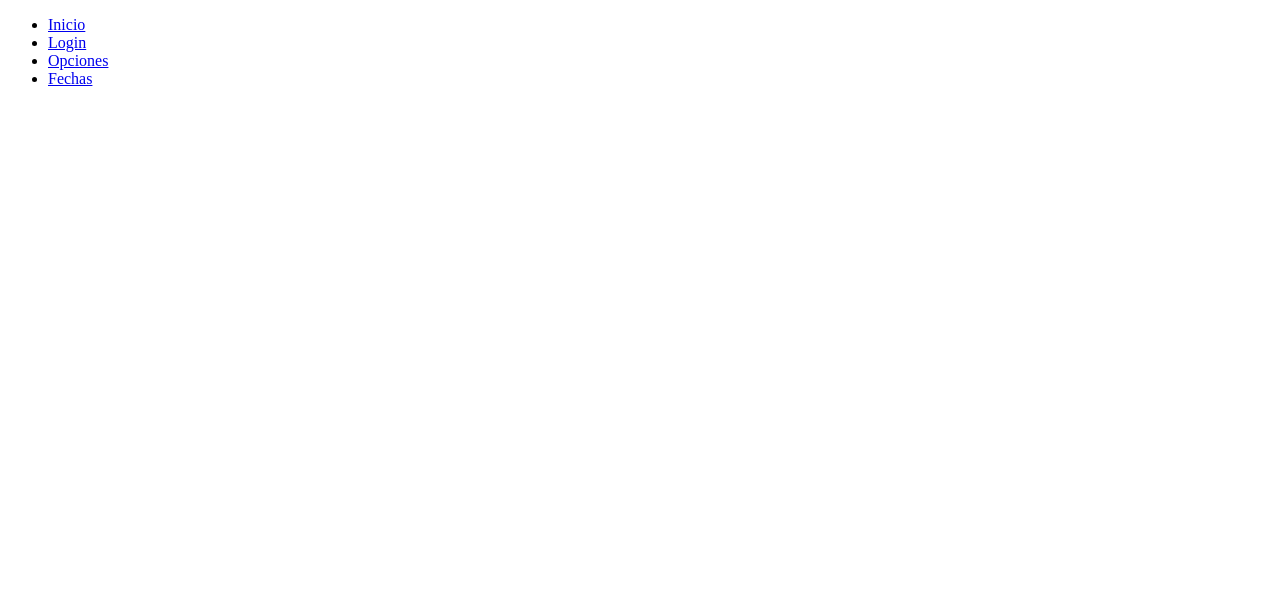
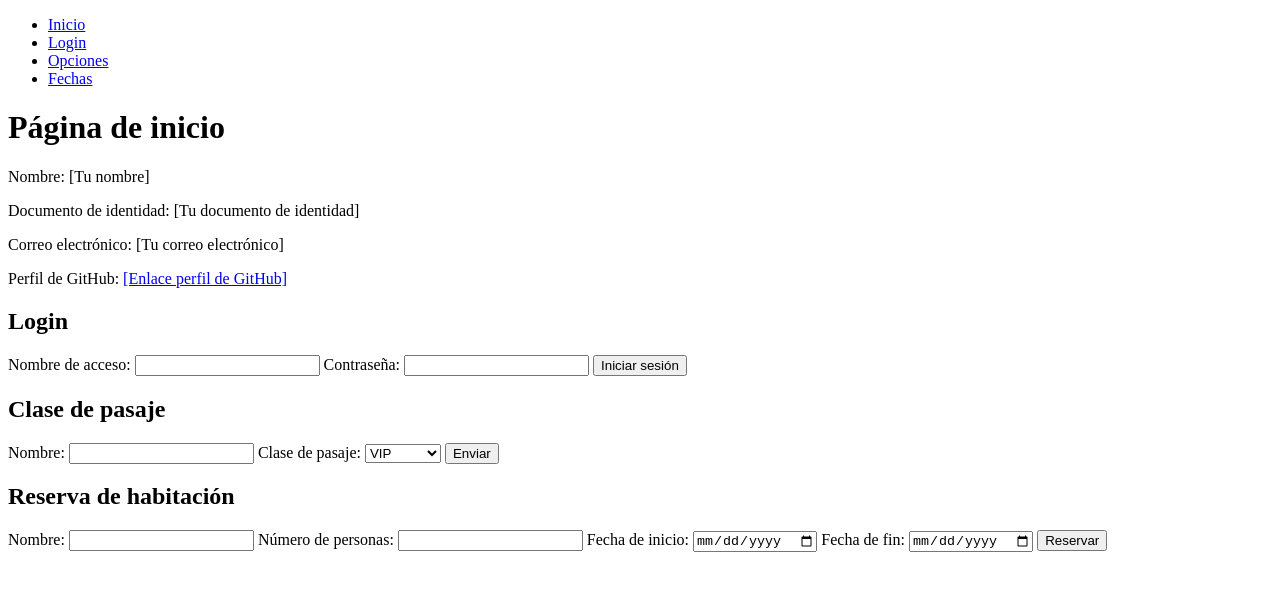
Before and after one commit to Vale-Ortiz/Pagina-2, a plain HTML site: page INDEX.HTML in a window 1280 px wide. Drawn offline with Linux system fonts and the light colour scheme.

Commit message:
pagina de inico, formulario de login, lista de opciones, fechas

```diff
--- a/INDEX.HTML
+++ b/INDEX.HTML
@@ -1,5 +1,6 @@
 <!DOCTYPE html>
 <html lang="es">
+
 <head>
     <meta charset="UTF-8">
     <meta name="viewport" content="width=device-width, initial-scale=1.0">
@@ -8,8 +9,10 @@
 
     </style>
 </head>
+
 <body>
     <!-- Menú horizontal -->
+    <header>
         <nav>
             <ul>
                 <li><a href="inicio.html">Inicio</a></li>
@@ -18,3 +21,61 @@
                 <li><a href="fechas.html">Fechas</a></li>
             </ul>
         </nav>
+    </header>
+
+
+    <!-- Página de inicio -->
+    <h1>Página de inicio</h1>
+    <p>Nombre: [Tu nombre]</p>
+    <p>Documento de identidad: [Tu documento de identidad]</p>
+    <p>Correo electrónico: [Tu correo electrónico]</p>
+    <p>Perfil de GitHub: <a href="[Enlace perfil de GitHub]">[Enlace perfil de GitHub]</a></p>
+
+    <!-- Formulario para login -->
+    <h2>Login</h2>
+    <form action="login.php" method="post">
+        <label for="nombre">Nombre de acceso:</label>
+        <input type="text" id="nombre" name="nombre" required>
+
+        <label for="contrasena">Contraseña:</label>
+        <input type="password" id="contrasena" name="contrasena" required>
+
+        <input type="submit" value="Iniciar sesión">
+    </form>
+
+    <!-- Listas de opciones -->
+    <h2>Clase de pasaje</h2>
+    <form action="opciones.php" method="post">
+        <label for="nombrePasajero">Nombre:</label>
+        <input type="text" id="nombrePasajero" name="nombrePasajero" required>
+
+        <label for="clasePasaje">Clase de pasaje:</label>
+        <select id="clasePasaje" name="clasePasaje" required>
+            <option value="0">VIP</option>
+            <option value="1">Especial</option>
+            <option value="2">Primera</option>
+            <option value="3">Segunda</option>
+        </select>
+
+        <input type="submit" value="Enviar">
+    </form>
+
+    <!-- Fechas -->
+    <h2>Reserva de habitación</h2>
+    <form action="fechas.php" method="post">
+        <label for="nombreUsuario">Nombre:</label>
+        <input type="text" id="nombreUsuario" name="nombreUsuario" required>
+
+        <label for="numPersonas">Número de personas:</label>
+        <input type="number" id="numPersonas" name="numPersonas" required>
+
+        <label for="fechaInicio">Fecha de inicio:</label>
+        <input type="date" id="fechaInicio" name="fechaInicio" required>
+
+        <label for="fechaFin">Fecha de fin:</label>
+        <input type="date" id="fechaFin" name="fechaFin" required>
+
+        <input type="submit" value="Reservar">
+    </form>
+</body>
+</html>
```
Also changed, not shown: Estilos/estilos.css (added). Lines whose indentation alone changed are shown as unchanged.
